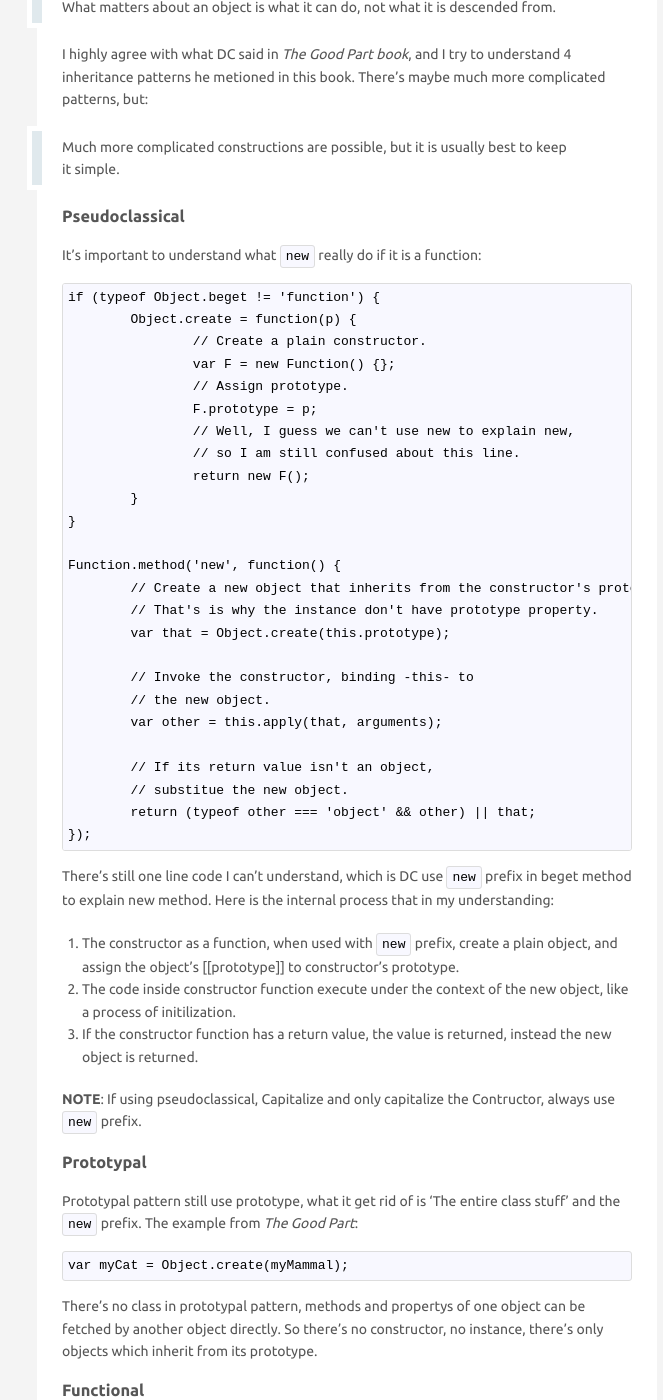
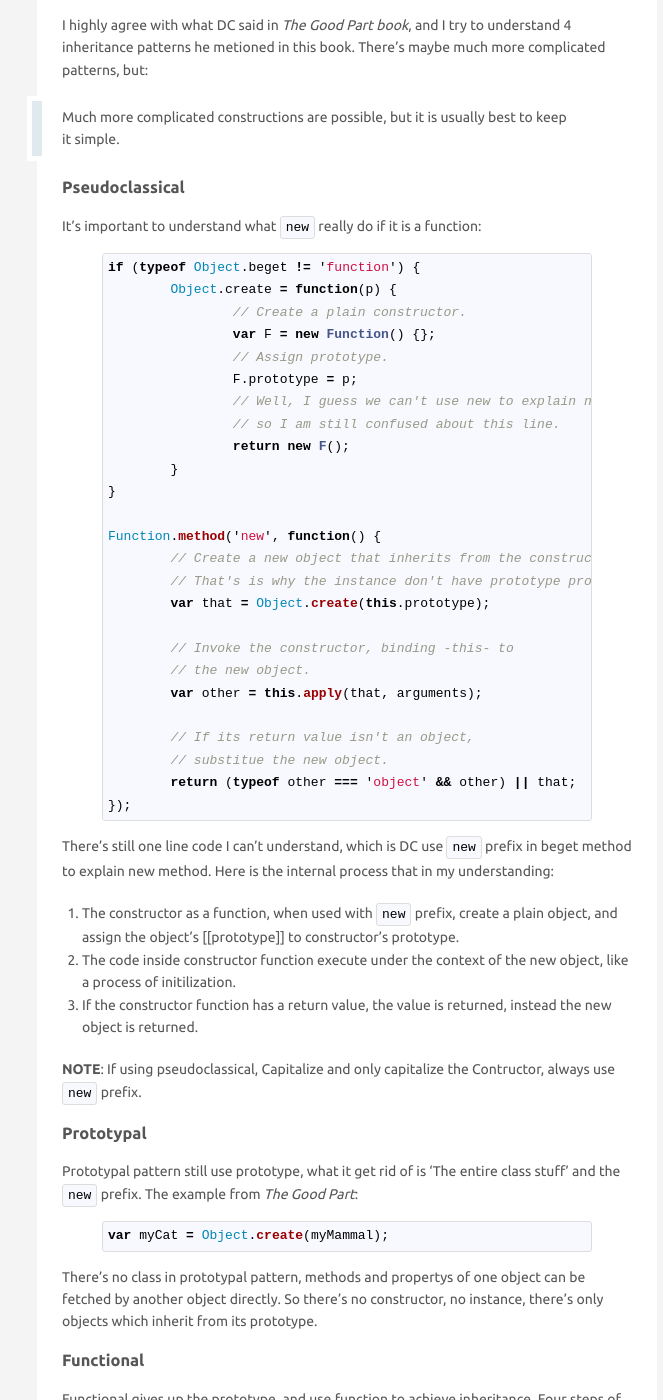
Before and after one commit to ifournight/ifournight.github.io, a Jekyll site: the page built from _posts/2014-1-12-inheritance-and-prototype-revisit.md, in a window 1280 px wide and 1400 px high, scrolled down 1001 px. Shown: the whole window, without its empty margins (293-956 px from the left). Built offline with Jekyll 4.4.1, drawn with Linux system fonts in a browser that asks for light colours; Markdown is read by kramdown in place of the engine named in the settings; comment, search, counter and statistics services are not loaded; some of the changed text lies outside the part shown.

Commit message:
Turn on syntax highlight

````diff
--- a/_posts/2014-1-12-inheritance-and-prototype-revisit.md
+++ b/_posts/2014-1-12-inheritance-and-prototype-revisit.md
@@ -11,17 +11,17 @@ Of course property name should be string, but when in practive this week I just
 
 Get the value of `undefined` will cause `TypeError`, so there are serveral tricks to avoid this, leared from JavaScript: The Good Parts：
 
-1. Use || operator to assign default value:
+Use || operator to assign default value:
 
-```
+{% highlight JavaScript %}
 var value = object["property"] || "defaultValue";
-```
+{% endhighlight %}
 
-2. Using && operator to protect getting value from `undefined`:
+Using && operator to protect getting value from `undefined`:
 
-```
+{% highlight JavaScript %}
 if (object.someProperty && object.someProperty.someValue) {};
-```
+{% endhighlight %}
 
 ###delete
 
@@ -45,7 +45,7 @@ I highly agree with what DC said in *The Good Part book*, and I try to understan
 
 It's important to understand what `new` really do if it is a function:
 
-```
+{% highlight JavaScript %}
 if (typeof Object.beget != 'function') {
 	Object.create = function(p) {
 		// Create a plain constructor.
@@ -71,7 +71,8 @@ Function.method('new', function() {
 	// substitue the new object.
 	return (typeof other === 'object' && other) || that;
 });
-```
+{% endhighlight %}
+
 There's still one line code I can't understand, which is DC use `new` prefix in beget method to explain new method.
 Here is the internal process that in my understanding:
 
@@ -84,9 +85,9 @@ Here is the internal process that in my understanding:
 ###Prototypal
 Prototypal pattern still use prototype, what it get rid of is 'The entire class stuff' and the `new` prefix. The example from *The Good Part*:
 
-```
+{% highlight JavaScript %}
 var myCat = Object.create(myMammal);
-```
+{% endhighlight %}
 
 There's no class in prototypal pattern, methods and propertys of one object can be fetched by another object directly.
 So there's no constructor, no instance, there's only objects which inherit from its prototype.
@@ -105,20 +106,20 @@ Functional gives up the prototype, and use function to achieve inheritance. Four
 
 The pseudocode template:
 
-```
+{% highlight JavaScript %}
 var constructor = function(spec, my) {
-	var that, other private instance variables;
+	var that // other private instance variables;
 	my = my | {};
 
-	Add shared variables and functions to my
+	// Add shared variables and functions to my
 
 	that = a new object;
 
-	Add privileged methods to that
+	// Add privileged methods to that
 
 	return that;
 }
-```
+{% endhighlight %}
 
 **Durable Object**:
 > If we create an object in the functional style, and if all of the methods of the object make no use of `this` or `that`, then the object is durable. A durable object is simply a collection of functions that act as capabilities.
````
Also changed, not shown: 2 other files.
